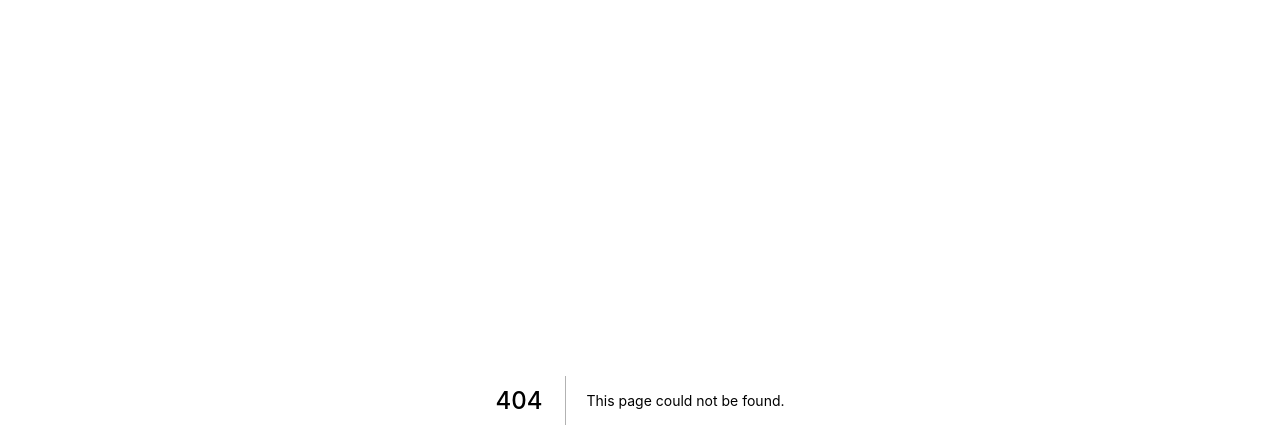
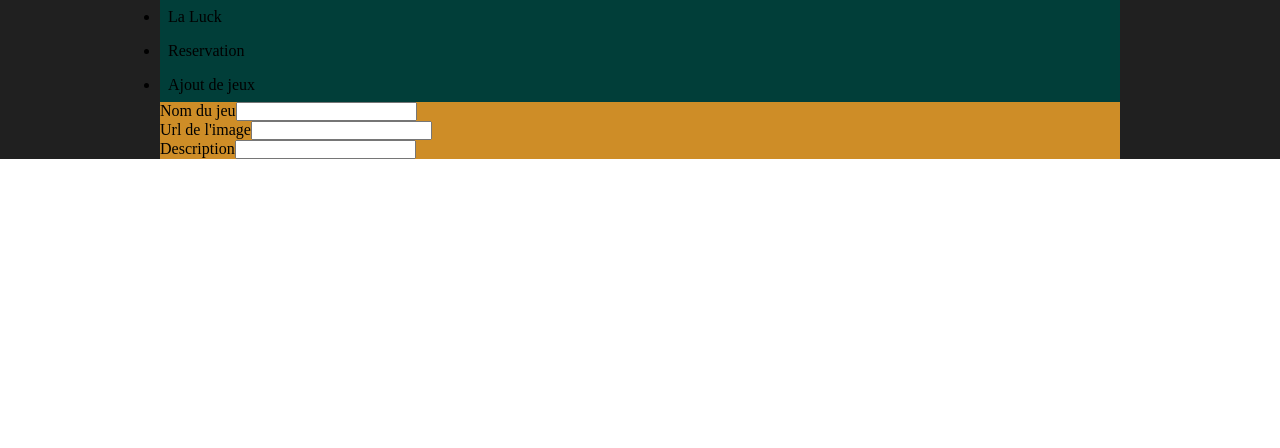
Before and after one commit to swanyptx/lucky-p, a Next.js app: page /admin in a window 1280 px wide. Before the commit this address had no page. Shown: the top 448 px of the page. Built offline with nearby package versions, Linux system fonts and the light colour scheme.

Commit message:
Creation Page Admin

```diff
--- /dev/null
+++ b/pages/admin.js
@@ -0,0 +1,45 @@
+import React from 'react'
+import Head from 'next/head'
+
+const Admin = () => {
+    return (
+        <div>
+            <Head>
+                <title>Espace Admin</title>
+                <link rel="icon" href="/icon.ico"/>
+                <link rel="preconnect" href="https://fonts.gstatic.com"/>
+                <link href="https://fonts.googleapis.com/css2?family=Poppins&display=swap" rel="stylesheet" />
+                <link href="https://fonts.googleapis.com/css2?family=Poppins:wght@700&display=swap" rel="stylesheet" />
+                <link rel="stylesheet" type="text/css" charset="UTF-8" href="https://cdnjs.cloudflare.com/ajax/libs/slick-carousel/1.6.0/slick.min.css" />
+                <link rel="stylesheet" type="text/css" href="https://cdnjs.cloudflare.com/ajax/libs/slick-carousel/1.6.0/slick-theme.min.css" />
+            </Head>
+            <div className="flex justify-center items-center py-10 admin">
+                <div className="container admin-panel">
+                    <nav>
+                        <ul className="flex flex-col items-center">
+                            <li className="p-2 m-2">La Luck</li>
+                            <li className="p-2 m-2">Reservation</li>
+                            <li className="p-2 m-2">Ajout de jeux</li>
+                        </ul>
+                    </nav>
+                    <form action="">
+                        <div className="form-group">
+                            <label htmlFor="gameName">Nom du jeu</label>
+                            <input type="text" id="gameName"/>
+                        </div>
+                        <div className="form-group">
+                            <label htmlFor="UrlImage">Url de l'image</label>
+                            <input type="text" id="UrlImage"/>
+                        </div>
+                        <div className="form-group">
+                            <label htmlFor="descriptionGame">Description</label>
+                            <input type="text" id="descriptionGame"/>
+                        </div>
+                    </form>
+                </div>
+            </div>
+        </div>
+    )
+}
+
+export default Admin
--- a/pages/index.js
+++ b/pages/index.js
@@ -1,4 +1,4 @@
-import React, { useState, useEffect } from "react";
+import React, { useState } from "react";
 import Head from 'next/head'
 import Calendar from '../components/Calendar'
 import Booking from '../components/Booking.js'
--- a/pages/jeux.js
+++ b/pages/jeux.js
@@ -1,4 +1,4 @@
-import React from 'react'
+import React, { useState } from 'react'
 import Head from 'next/head'
 import Booking from '../components/Booking.js'
 import Header from '../components/Header.js'
@@ -6,6 +6,7 @@ import Footer from '../components/Footer.js'
 import Jeu from '../components/Jeu.js'
 
 const Jeux = (props) => {
+
     return (
         <div>
             <Head>
@@ -19,7 +20,6 @@ const Jeux = (props) => {
             <section className="jeux">
                 <div className="py-20 sm:py-10 flex flex-col items-center justify-center ">
                     <h2 className="pb-10">Nos Jeux</h2>
-
                     <Jeu data={props.res}></Jeu>
 
                     <div className="text-center py-5">
@@ -51,6 +51,7 @@ export async function getStaticProps(context) {
         console.error(err);
     }
 
+
     return {
         props: { res }
     };
--- a/styles/globals.scss
+++ b/styles/globals.scss
@@ -259,73 +259,82 @@ footer {
 }
 
 .container-slider {
-
     background-color: $mainBlack;
 }
 
 ::-webkit-scrollbar {
     width: 0;
 }
-.carte{
+.carte {
     background-color: $mainGreen;
     height: fit-content;
-    h2{
+    h2 {
         color: white;
         font-family: "Vollkorn", sans-serif;
         font-size: 2rem;
     }
 }
-.jeux{
+.jeux {
     background-color: $mainBlack;
     color: white;
 
-    h2{
+    h2 {
         font-family: "Vollkorn", sans-serif;
         font-size: 2rem;
     }
-    p{
+    p {
         width: 50%;
         margin: auto;
     }
-    a{
+    a {
         background-color: $mainYellow;
     }
-    figure{
+    figure {
         margin: auto;
         width: 30rem;
         height: auto;
-        img{
+        img {
             width: 100%;
         }
     }
 }
-.ludotheque{
+.ludotheque {
     background-color: $mainYellow;
-    h2{
+    h2 {
         color: white;
         font-family: "Vollkorn", sans-serif;
         font-size: 2rem;
     }
-    .search{
+    .search {
         min-width: fit-content;
         min-height: 20rem;
         background-color: $mainRed;
         color: $mainBlack;
         font-family: "Poppins", sans-serif;
-        &-ByName{
-        }
-        &-hastags{
+
+        &-hastags {
             min-height: 10rem;
         }
-        label{
+        label {
             color: $mainWhite;
         }
     }
-    .submit{
+    .submit {
         width: fit-content;
         background-color: $mainGreen;
         margin: auto;
         color: white;
-
     }
 }
+.admin {
+    background-color: $mainBlack;
+    &-panel {
+        background-color: $mainYellow;
+        ul {
+            li {
+                padding: .5rem;
+                background-color: $mainGreen;
+            }
+        }
+    }
+}
```
Also changed, not shown: components/Jeu.js (+9 -9 lines), 1 other file (tests, documents, lock files or other folders).
